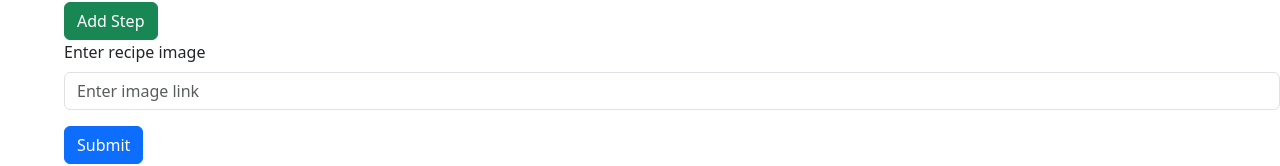
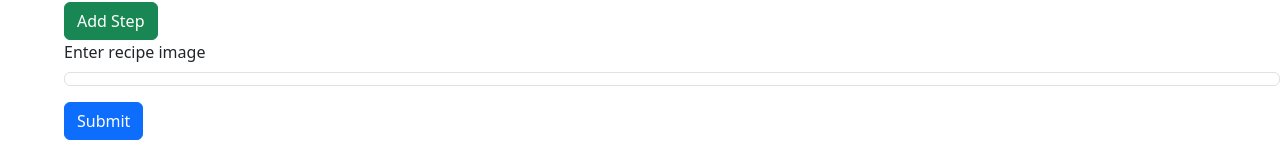
Before and after one commit to TheWolfeSlayer/Recipes-frontend, a React (Create React App) app: page /recipes/update/1 in a window 1280 px wide. Shown: the part 459-625 px from the top of the page. Built offline with nearby package versions, Linux system fonts and the light colour scheme; no server answers.

Commit message:
fixing name and image on new/update page

```diff
--- a/src/components/New.js
+++ b/src/components/New.js
@@ -121,7 +121,7 @@ function New() {
       <h1>Create a Recipe</h1>
       <Form.Group className="mb-3" >
         <Form.Label>Enter recipe name</Form.Label>
-        <Form.Control placeholder="recipe name" />
+        <Form.Control placeholder="recipe name" name="name" value={recipeInput.name} onChange={handleChange}/>
       </Form.Group>
 
       <div>
@@ -180,7 +180,7 @@ function New() {
     </div> */}
     <Form.Group className="mb-3" >
       <Form.Label>Enter recipe image</Form.Label>
-      <Form.Control placeholder="Enter image link" onChange={handleChange} value={recipeInput.image}/>
+      <Form.Control placeholder="Enter image link" name="image" onChange={handleChange} value={recipeInput.image}/>
     </Form.Group>
 
     <Button variant="primary" type="submit"> Submit </Button>
--- a/src/components/UpdateRecipe.js
+++ b/src/components/UpdateRecipe.js
@@ -183,7 +183,7 @@ function UpdateRecipe() {
 
       <Form.Group className="mb-3" >
         <Form.Label>Enter recipe image</Form.Label>
-        <Form.Control placeholder="Enter image link" onChange={handleChange} value={recipeInput.image}/>
+        <Form.Control placeholder="Enter image link" type="image" onChange={handleChange} value={recipeInput.image}/>
       </Form.Group>
 
       <Button variant="primary" type="submit">
```
